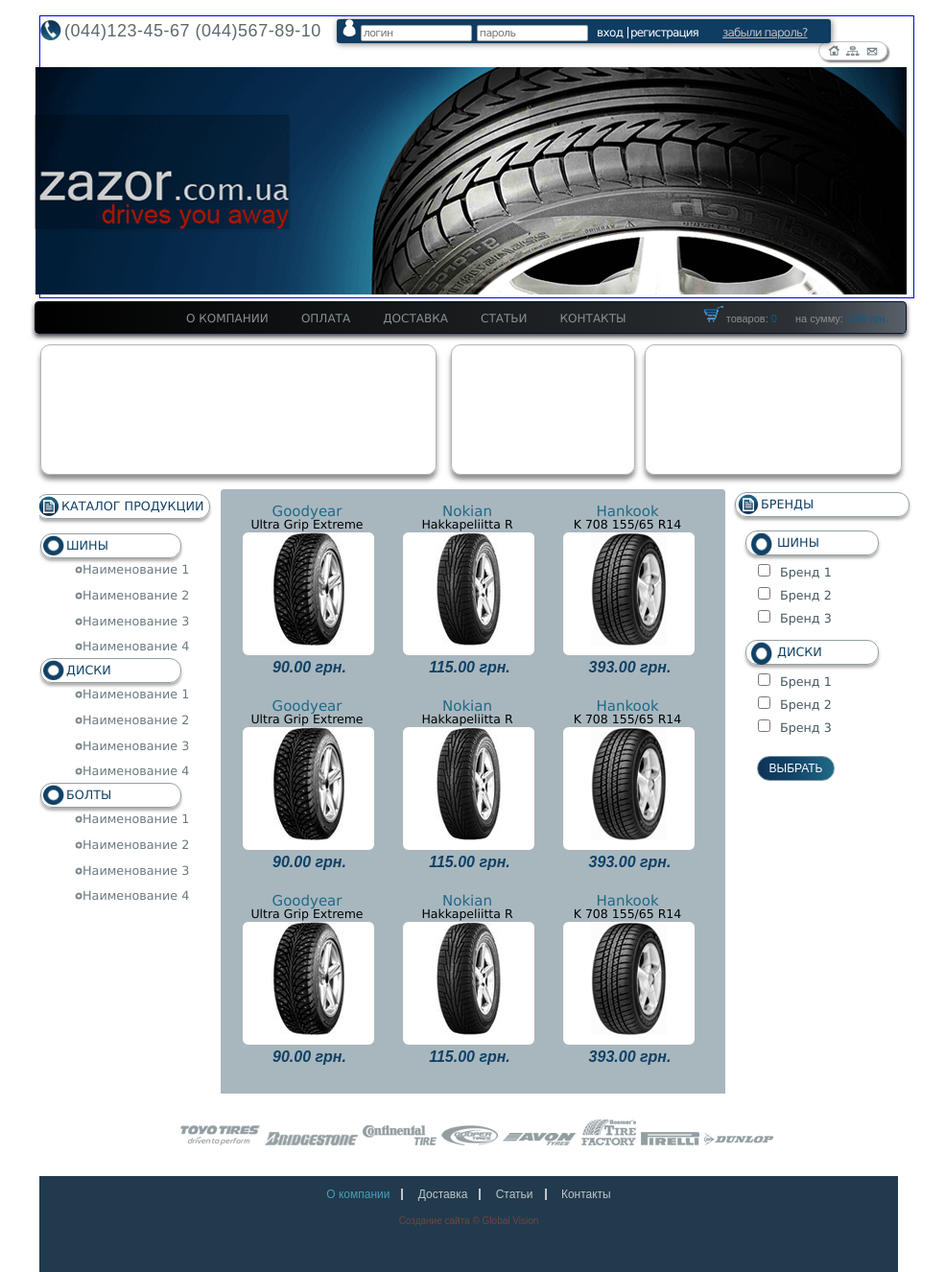
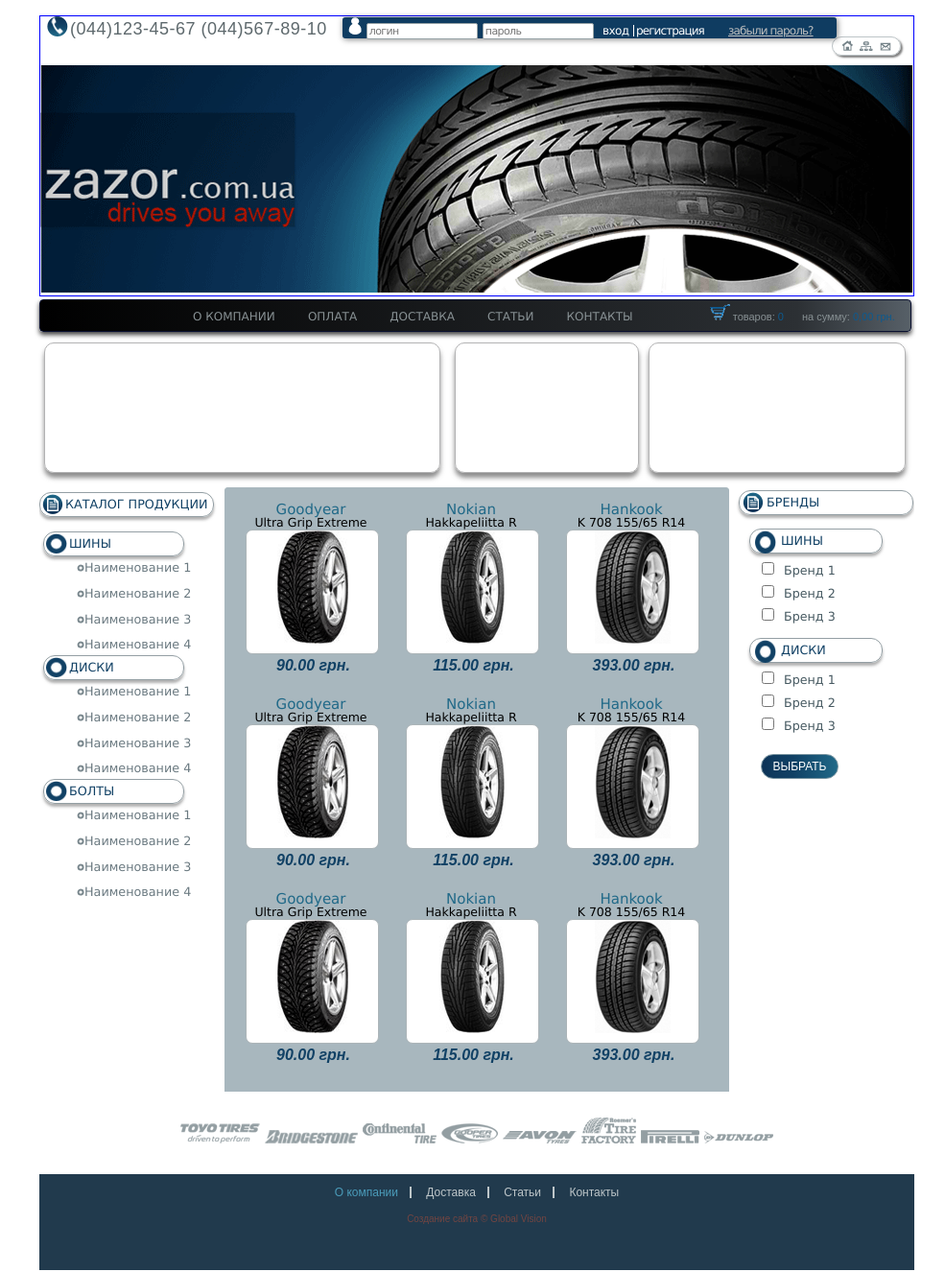
Before and after one commit to lora-vit/FrontendCourse, a plain HTML site: page lab-6/index.html in a window 1280 px wide. Shown: the whole page at 96% size, without its empty margins (143-1128 px from the left). Drawn offline with Linux system fonts and the light colour scheme.

Commit message:
pereformat23.05

```diff
--- a/lab-6/css/style.css
+++ b/lab-6/css/style.css
@@ -25,16 +25,16 @@
   border: 1px solid blue;
 }
 .head-line{
-  position: relative;
+
   margin-left: -5px;
   margin-top: 3px;
 }
 .head-img{
-  margin-top: 7px;
-  margin-left: -6px;
+  margin-top: 10px;
+  /* margin-left: -6px;*/
 }
 header span{
- margin-left: 30px;
+ margin-left: 36px;
  font-size: 18px;
  letter-spacing: 0.5px;
  color: #5e696d;
@@ -43,12 +43,13 @@
 }
 .contacts{
   display: inline-block;
+  position: relative;
 }
 .tel{
   width: 22px;
   position: absolute;
-  top: 1px;
-  left: 5px;
+  top: -4px;
+  left: 12px;
 }
 .registr{
  display: inline-block;
@@ -58,7 +59,7 @@
  box-shadow: 1px 1px 6px rgba(0,0,0,0.5);
  border-radius: 3px;
 
- padding-bottom: 3px;
+ margin-top: -2px;
 
  margin-left: 11px;
  padding-left: 6px;
@@ -138,7 +139,7 @@
   border-radius: 10px;
   border: 1px solid #bdc4c7;
   margin-top: -2px;
-    margin-right: 27px;
+  margin-right: 13px;
   box-sizing: border-box;
   padding-top: 1px;
   padding-left: 9px;
@@ -169,13 +170,13 @@
   margin-bottom: 11px;
   font-family: "Lucida Sans Unicode";
   line-height:32px;
-  margin-left: -5px;
+
   margin-top: 3px;
 }
 
 .line-menu ul{
   display: inline-block;
-  margin-left: 128px;
+  margin-left: 130px;
 
 }
 
@@ -216,7 +217,7 @@
 .seek-left{
   width: 411px;
   height: 134px;
-  margin-left: 1px;
+  margin-left: 5px;
   float: left;
   display: inline-block;
   border: 1px solid #b3b3b4;
@@ -235,7 +236,7 @@
   box-shadow: 0px 5px 5px 0px rgba(104, 104, 104, 0.75);
 
   margin-left: 15px;
-  margin-right: 10px;
+
 
 }
 .seek-right{
@@ -245,18 +246,18 @@
   border: 1px solid #b3b3b4;
   border-radius: 10px;
   box-shadow: 0px 5px 5px 0px rgba(104, 104, 104, 0.75);
-  margin-right: 13px;
+  margin-right: 9px;
 
   float: right;
 }
 /* ----------------------------------------------------------- */
 .main{
   margin-top: 5px;
-  width: 909px;
+  /*width: 909px; */
   overflow: hidden;
   font-family: "Lucida Sans Unicode";
   margin-bottom:17px;
-  padding-left: 10px;
+  /* padding-left: 10px;*/
 }
 .block-left{
   width: 188px;
@@ -275,7 +276,7 @@
 }
 .block-left > ul{
   margin-top: -12px;
-  margin-left: -6px;
+  margin-left: 6px;
   margin-bottom: 21px;
   margin-bottom: -9px;
 }
@@ -314,14 +315,15 @@
   border: 1px solid #a8b7be;
   border-radius: 3px;
 
-  margin-left: -9px;
+  margin-left: 5px;
   padding-bottom: 20000px;
   margin-bottom: -20000px;
 }
 .block-right{
-  width: 188px;
+  width: 177px;
   margin-top: 10px;
   /*height: 100%;*/
+  margin-left: 5px;
   float: right;
   padding-bottom: 20000px;
   margin-bottom: -20000px;
@@ -421,7 +423,7 @@
   margin-top: 5px;
   margin-bottom: 15px;
   line-height: 24px;
-  margin-left: -14px;
+
 }
 .katalog img{
   display: inline-block;
@@ -451,11 +453,11 @@
   box-shadow: 0px 3px 3px 0px rgba(150, 150, 150, 0.75);
   font-size: 12.73px;
   color: #114165;
-  margin-top: 3px;
+  margin-top: 2px;
   margin-bottom: 15px;
   line-height: 24px;
   padding-left: -3px;
-  margin-left: -9px;
+  margin-left: 4px;
 }
 .subkatalog > ul{
   margin-top: 3px;
@@ -470,11 +472,7 @@
 .subkatalog>input{
  font-family: "Lucida Sans Unicode",Arial,sans-serif;
 }
-.subcatalog> label {
- font-size: 13px;
- line-height: 25px;
- padding-left: 8px;
-}
+
 /* ---------------------------------------------------------------------- */
 .katalog__right{
   width: 180px;
@@ -494,7 +492,7 @@
   float: left;
   width: 22px;
   height: 21px;
-  margin: 1px  2px 0;
+  margin: 1px  3px 0;
 }
 .subkatalog__right{
  width: 137px;
@@ -542,7 +540,7 @@
   height: 100px;
   background: #213a4d;
   /* border: 1px solid red; */
-  margin-right: 17px;
+  /*margin-right: 17px;*/
 
 }
 .footer-img{
```
Also changed, not shown: lab-6/index.html (+2 -1 lines). Lines whose indentation alone changed are shown as unchanged.
